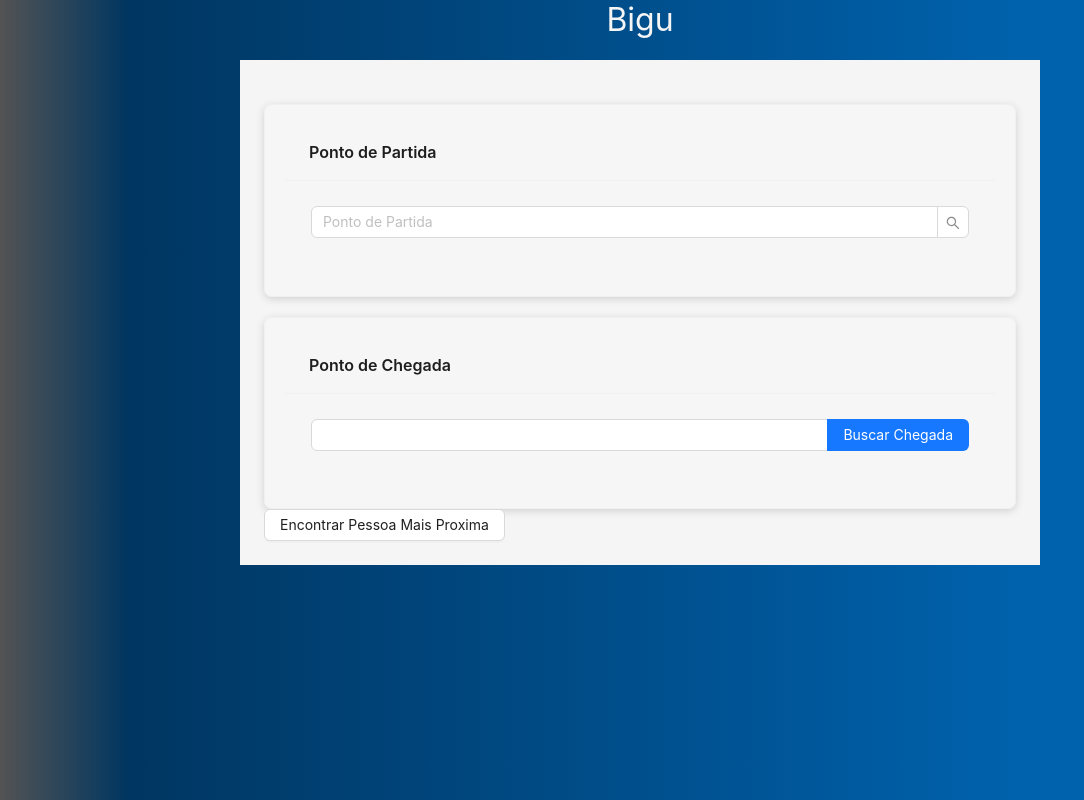
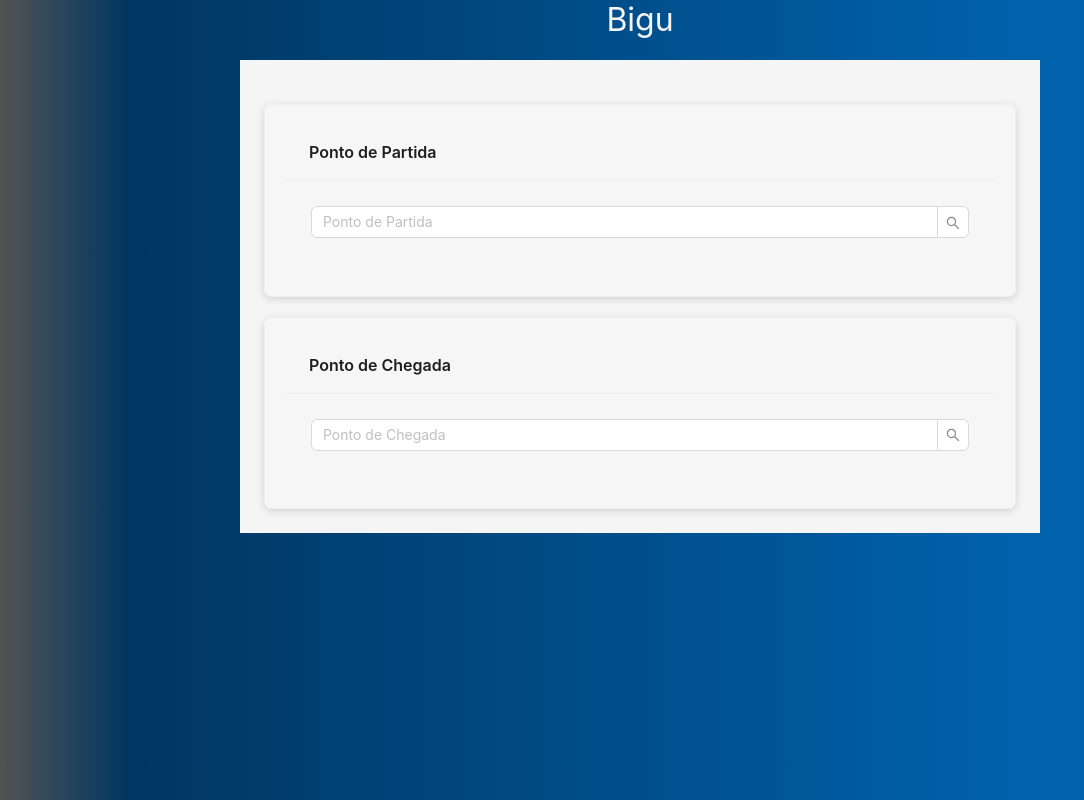
Before and after one commit to davileahy/Bigu, a React (Create React App) app: page / in a window 1280 px wide. Shown: the whole page, without its empty margins (0-1084 px from the left). Built offline with nearby package versions, Linux system fonts and the light colour scheme; no server answers.

Commit message:
Definição inicia dos componentes de rota e reestruturação dos componentes ja existentes

```diff
--- a/src/components/locationForm/locationForm.js
+++ b/src/components/locationForm/locationForm.js
@@ -1,12 +1,12 @@
-import React, { useState } from 'react';
-import { Button, Input, Layout, Card, message } from 'antd';
+import React, { useState, useEffect, useCallback } from 'react';
+import { Button, Input, Layout, Card, message, Spin } from 'antd';
 import { SearchOutlined } from '@ant-design/icons';
-import styles from './locationForm.module.css'
+import styles from './locationForm.module.css';
 import ShowPositionOnMap from '../showPositionOnMap/showPositionOnMap';
+import ShowRoute from '../showRoute/showRoute';
 
-const { Header, Content } = Layout;
+const { Content } = Layout;
 
-// Dados atualizados das pessoas com pontos de partida e chegada.
 const pessoas = [
     { nome: "Pessoa 1", partida: { latitude: -9.665833, longitude: -35.735278 }, chegada: { latitude: -9.655833, longitude: -35.745278 } },
     { nome: "Pessoa 2", partida: { latitude: -9.670278, longitude: -35.713056 }, chegada: { latitude: -9.660278, longitude: -35.723056 } },
@@ -15,65 +15,64 @@ const pessoas = [
     { nome: "Pessoa 5", partida: { latitude: -9.664722, longitude: -35.735556 }, chegada: { latitude: -9.654722, longitude: -35.745556 } }
 ];
 
-// Componente LocationForm.
 function LocationForm() {
     const [pontoPartida, setPontoPartida] = useState('');
     const [pontoChegada, setPontoChegada] = useState('');
     const [resultadoPartida, setResultadoPartida] = useState(null);
     const [resultadoChegada, setResultadoChegada] = useState(null);
     const [pessoaMaisProxima, setPessoaMaisProxima] = useState(null);
-
-    const API_KEY = process.env.NOMINATIM_API_KEY;
+    const [loading, setLoading] = useState(false);
 
     const buscarLocalizacao = async (endereco, setResultado) => {
+        setLoading(true);
         const url = `https://nominatim.openstreetmap.org/search?format=json&q=${encodeURIComponent(endereco)}`;
         try {
-            const resposta = await fetch(url);
-            const dados = await resposta.json();
-            if (dados.length > 0) {
-                setResultado(dados[0]);
+            const response = await fetch(url);
+            const data = await response.json();
+            if (data.length > 0 && data[0].lat && data[0].lon) {
+                setResultado({
+                    latitude: parseFloat(data[0].lat),
+                    longitude: parseFloat(data[0].lon)
+                });
+                message.success('Endereço encontrado');
             } else {
                 setResultado(null);
-                alert('Endereço não encontrado');
+                message.error('Endereço não encontrado');
             }
-        } catch (erro) {
-            console.error("Erro ao buscar localização:", erro);
-            alert('Erro ao buscar localização');
+        } catch (error) {
+            console.error("Erro ao buscar localização:", error);
+            message.error('Erro ao buscar localização');
         }
+        setLoading(false);
     };
 
-    function calcularDistancia(lat1, lon1, lat2, lon2) {
-        const R = 6371; // Raio da Terra em km
-        const dLat = (lat2 - lat1) * Math.PI / 180;
-        const dLon = (lon2 - lon1) * Math.PI / 180;
-        const a = Math.sin(dLat/2) * Math.sin(dLat/2) +
-                  Math.cos(lat1 * Math.PI / 180) * Math.cos(lat2 * Math.PI / 180) *
-                  Math.sin(dLon/2) * Math.sin(dLon/2);
-        const c = 2 * Math.atan2(Math.sqrt(a), Math.sqrt(1-a));
-        return R * c; // Distância em km
-    }
-
-    const encontrarPessoaMaisProxima = () => {
-        if (!resultadoPartida || !resultadoChegada) {
-            alert('Por favor, busque os endereços de partida e chegada primeiro.');
-            return;
-        }
-
+    const encontrarPessoaMaisProxima = useCallback(() => {
         let menorDistancia = Infinity;
-        let pessoaMaisProxima = null;
+        let pessoaProxima = null;
 
         pessoas.forEach(pessoa => {
-            const distanciaPartida = calcularDistancia(resultadoPartida.lat, resultadoPartida.lon, pessoa.partida.latitude, pessoa.partida.longitude);
-            const distanciaChegada = calcularDistancia(resultadoChegada.lat, resultadoChegada.lon, pessoa.chegada.latitude, pessoa.chegada.longitude);
+            const distanciaPartida = calcularDistancia(resultadoPartida.latitude, resultadoPartida.longitude, pessoa.partida.latitude, pessoa.partida.longitude);
+            const distanciaChegada = calcularDistancia(resultadoChegada.latitude, resultadoChegada.longitude, pessoa.chegada.latitude, pessoa.chegada.longitude);
             const distanciaTotal = distanciaPartida + distanciaChegada;
 
             if (distanciaTotal < menorDistancia) {
                 menorDistancia = distanciaTotal;
-                pessoaMaisProxima = pessoa;
+                pessoaProxima = pessoa;
             }
         });
 
-        setPessoaMaisProxima(pessoaMaisProxima);
+        setPessoaMaisProxima(pessoaProxima);
+    }, [resultadoPartida, resultadoChegada]); // Dependências da função
+
+    const calcularDistancia = (lat1, lon1, lat2, lon2) => {
+        const R = 6371;
+        const dLat = (lat2 - lat1) * Math.PI / 180;
+        const dLon = (lon2 - lon1) * Math.PI / 180;
+        const a = Math.sin(dLat / 2) * Math.sin(dLat / 2) +
+                  Math.cos(lat1 * Math.PI / 180) * Math.cos(lat2 * Math.PI / 180) *
+                  Math.sin(dLon / 2) * Math.sin(dLon / 2);
+        const c = 2 * Math.atan2(Math.sqrt(a), Math.sqrt(1 - a));
+        return R * c;
     };
 
     return (
@@ -87,9 +86,10 @@ function LocationForm() {
                         onSearch={() => buscarLocalizacao(pontoPartida, setResultadoPartida)}
                         enterButton={<Button className={styles.button} icon={<SearchOutlined />} />}
                         placeholder="Ponto de Partida"
+                        loading={loading}
                     />
                     {resultadoPartida && (
-                        <ShowPositionOnMap className={styles.showMap} latitude={resultadoPartida.lat} longitude={resultadoPartida.lon} />
+                        <ShowPositionOnMap className={styles.showMap} latitude={resultadoPartida.latitude} longitude={resultadoPartida.longitude} />
                     )}
                 </Card>
                 <Card className={styles.card} title="Ponto de Chegada">
@@ -98,16 +98,30 @@ function LocationForm() {
                         value={pontoChegada}
                         onChange={e => setPontoChegada(e.target.value)}
                         onSearch={() => buscarLocalizacao(pontoChegada, setResultadoChegada)}
-                        enterButton="Buscar Chegada"
+                        placeholder='Ponto de Chegada'
+                        enterButton={<Button className={styles.button} icon={<SearchOutlined />} />}
+                        loading={loading}
                     />
+                    {resultadoChegada && (
+                        <ShowPositionOnMap className={styles.showMap} latitude={resultadoChegada.latitude} longitude={resultadoChegada.longitude} />
+                    )}
                 </Card>
-                <Button className={styles.button} onClick={encontrarPessoaMaisProxima}>Encontrar Pessoa Mais Proxima</Button>
                 {pessoaMaisProxima && (
                     <Card className={styles.card}>
                         <p>Pessoa Mais Proxima: {pessoaMaisProxima.nome}</p>
-                        <p>Distância Partida: {calcularDistancia(resultadoPartida.lat, resultadoPartida.lon, pessoaMaisProxima.partida.latitude, pessoaMaisProxima.partida.longitude).toFixed(2)} km</p>
-                        <p>Distância Chegada: {calcularDistancia(resultadoChegada.lat, resultadoChegada.lon, pessoaMaisProxima.chegada.latitude, pessoaMaisProxima.chegada.longitude).toFixed(2)} km</p>
-                        <p>Distância Total: {(calcularDistancia(resultadoPartida.lat, resultadoPartida.lon, pessoaMaisProxima.partida.latitude, pessoaMaisProxima.partida.longitude) + calcularDistancia(resultadoChegada.lat, resultadoChegada.lon, pessoaMaisProxima.chegada.latitude, pessoaMaisProxima.chegada.longitude)).toFixed(2)} km</p>
+                        <p>Distância Partida: {calcularDistancia(resultadoPartida.latitude, resultadoPartida.longitude, pessoaMaisProxima.partida.latitude, pessoaMaisProxima.partida.longitude).toFixed(2)} km</p>
+                        <p>Distância Chegada: {calcularDistancia(resultadoChegada.latitude, resultadoChegada.longitude, pessoaMaisProxima.chegada.latitude, pessoaMaisProxima.chegada.longitude).toFixed(2)} km</p>
+                        <p>Distância Total: {(calcularDistancia(resultadoPartida.latitude, resultadoPartida.longitude, pessoaMaisProxima.partida.latitude, pessoaMaisProxima.partida.longitude) + calcularDistancia(resultadoChegada.latitude, resultadoChegada.longitude, pessoaMaisProxima.chegada.latitude, pessoaMaisProxima.chegada.longitude)).toFixed(2)} km</p>
+                    </Card>
+                )}
+
+                {resultadoPartida && pessoaMaisProxima && resultadoChegada && (
+                    <Card className={styles.card}>
+                        <ShowRoute
+                            pointA={resultadoPartida}
+                            pointB={resultadoChegada}
+                            personClosest={pessoaMaisProxima.partida}  // Ajuste conforme o necessário
+                        />
                     </Card>
                 )}
             </Content>
--- a/src/components/showPositionOnMap/showPositionOnMap.js
+++ b/src/components/showPositionOnMap/showPositionOnMap.js
@@ -2,14 +2,18 @@ import React from 'react';
 import { MapContainer, TileLayer, Marker, Popup } from 'react-leaflet';
 import 'leaflet/dist/leaflet.css';
 
+const ShowPositionOnMap = ({ latitude, longitude }) => {
+  if (latitude == null || longitude == null) {
+      return <div>Localização não disponível.</div>;
+  }
 
-const ShowPositionOnMap = ({ latitude, longitude }) => {
   const position = [latitude, longitude];
 
   return (
       <div>
           <MapContainer center={position} zoom={13} style={{ height: '400px', width: '100%' }}>
               <TileLayer
+                  attribution='&copy; <a href="https://www.openstreetmap.org/copyright">OpenStreetMap</a> contributors'
                   url="https://{s}.tile.openstreetmap.org/{z}/{x}/{y}.png"
               />
               <Marker position={position}>
--- /dev/null
+++ b/src/components/showRoute/showRoute.js
@@ -0,0 +1,57 @@
+import React, { useState, useEffect } from 'react';
+import { MapContainer, TileLayer, Marker, Popup, Polyline } from 'react-leaflet';
+import { Spin } from 'antd';
+
+function ShowRoute({ pointA, pointB, personClosest }) {
+  const [routes, setRoutes] = useState([]);
+
+  const API_KEY = process.env.ORS_API_KEY; // Substitua pela sua chave de API
+
+  useEffect(() => {
+    if (!pointA || !pointB || !personClosest) {
+      console.log('Dados de rota incompletos.');
+      return;
+    }
+
+    const fetchRoutes = async () => {
+      const urls = [
+        `https://api.openrouteservice.org/v2/directions/driving-car?api_key=${API_KEY}&start=${pointA.longitude},${pointA.latitude}&end=${personClosest.longitude},${personClosest.latitude}`,
+        `https://api.openrouteservice.org/v2/directions/driving-car?api_key=${API_KEY}&start=${personClosest.longitude},${personClosest.latitude}&end=${pointB.longitude},${pointB.latitude}`
+      ];
+
+      try {
+        const routesData = await Promise.all(urls.map(url => fetch(url).then(res => res.json())));
+        const coordinates = routesData.map(data => data.features[0].geometry.coordinates.map(coord => [coord[1], coord[0]]));
+        setRoutes(coordinates.flat());
+      } catch (error) {
+        console.error("Failed to fetch routes", error);
+      }
+    };
+
+    fetchRoutes();
+  }, [pointA, pointB, personClosest, API_KEY]);
+
+  if (!pointA || !pointB || !personClosest) {
+    return <div>Loading map data... <Spin /></div>;
+  }
+
+  return (
+    <MapContainer center={pointA} zoom={13} style={{ height: '400px', width: '100%' }}>
+      <TileLayer
+        url="https://{s}.tile.openstreetmap.org/{z}/{x}/{y}.png"
+      />
+      <Marker position={pointA}>
+        <Popup>Ponto de Partida</Popup>
+      </Marker>
+      <Marker position={personClosest}>
+        <Popup>Pessoa Mais Próxima</Popup>
+      </Marker>
+      <Marker position={pointB}>
+        <Popup>Ponto de Chegada</Popup>
+      </Marker>
+      {routes.length > 0 && <Polyline positions={routes} color="red" />}
+    </MapContainer>
+  );
+}
+
+export default ShowRoute;
```
Also changed, not shown: src/index.js (+9 -0 lines). Lines whose indentation alone changed are shown as unchanged.
